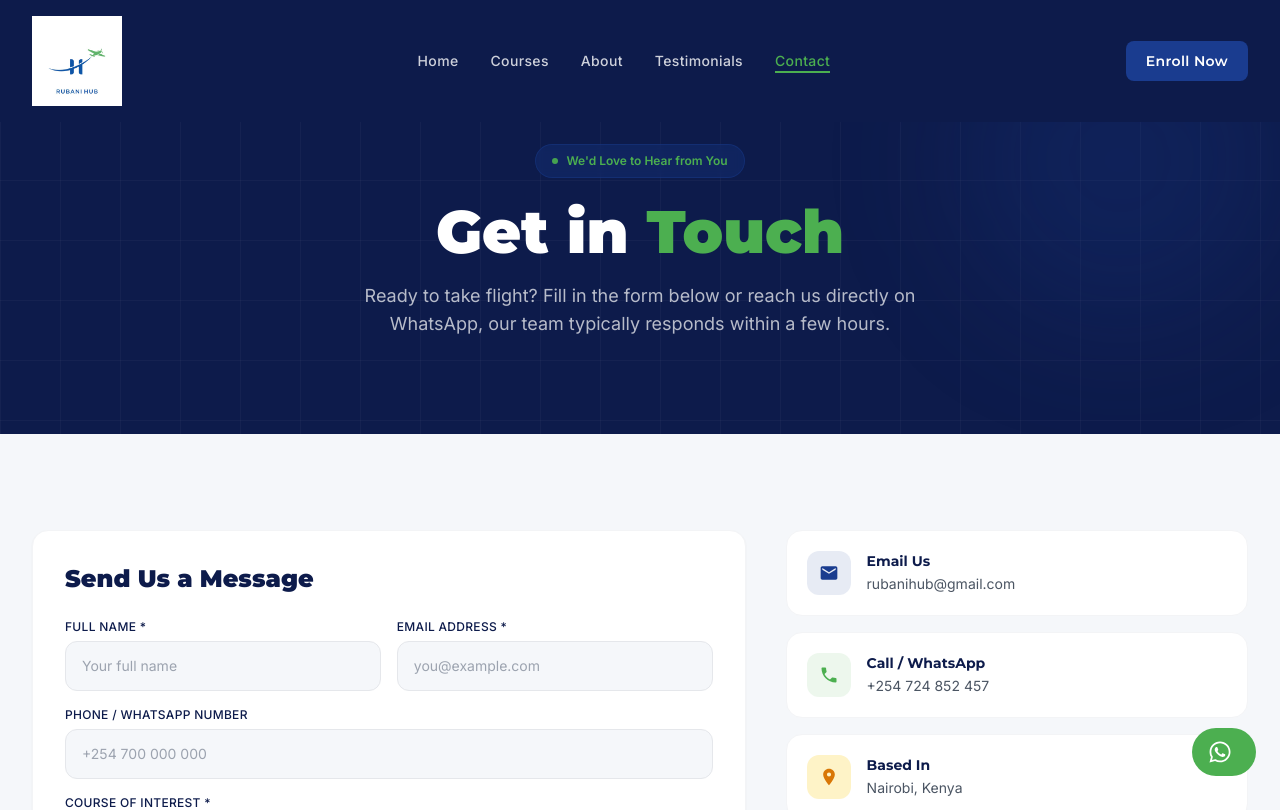
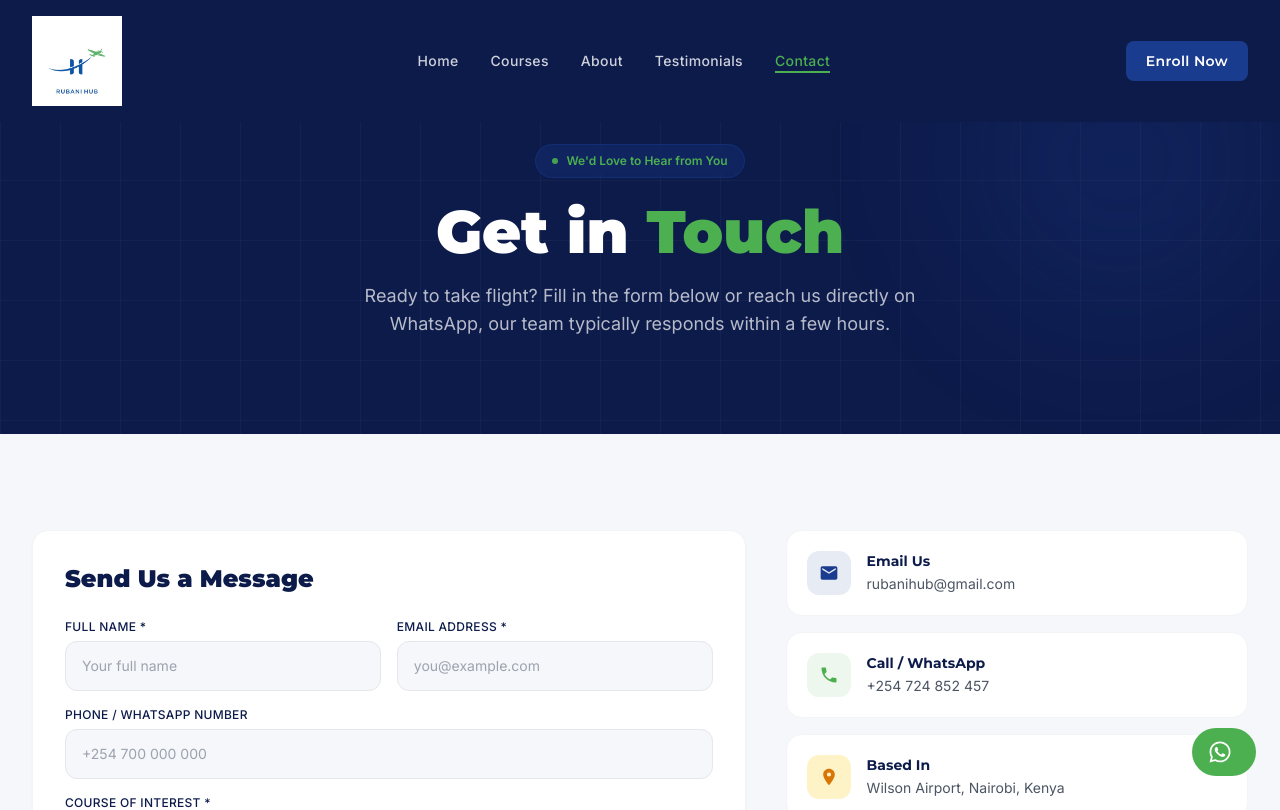
Before and after one commit to Tag-star/rubani-hub, a Next.js app: page /contact in a window 1280 px wide. Shown: the top 810 px of the page. Built offline with nearby package versions, Linux system fonts and the light colour scheme.

Commit message:
Update ContactClient.tsx

```diff
--- a/app/contact/ContactClient.tsx
+++ b/app/contact/ContactClient.tsx
@@ -301,7 +301,7 @@ export default function ContactClient() {
                     {
                       icon: MdLocationOn,
                       label: "Based In",
-                      value: "Nairobi, Kenya",
+                      value: "Wilson Airport, Nairobi, Kenya",
                       href: null,
                       color: "bg-amber-100 text-amber-600",
                     },
```
